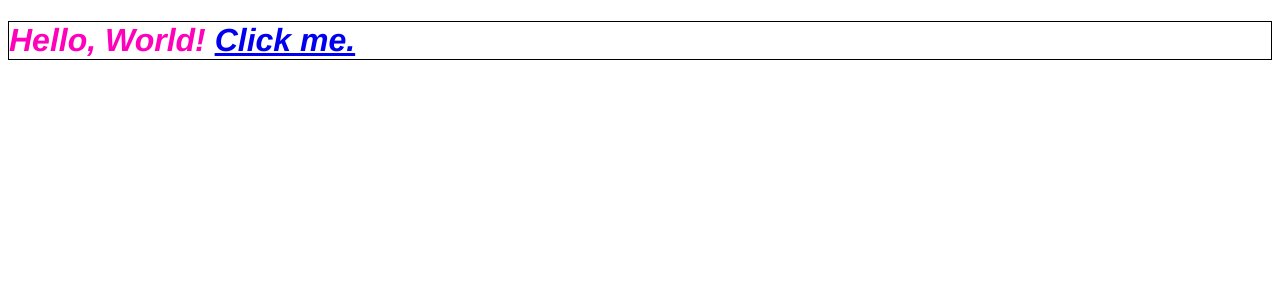
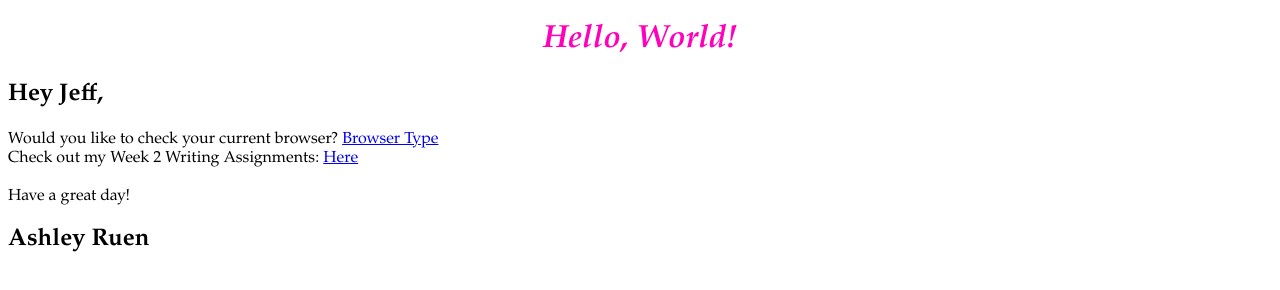
Before and after one commit to ruenashl/TC349, a plain HTML site: page week2/hello.html in a window 1280 px wide. Drawn offline with Linux system fonts and the light colour scheme.

Commit message:
logo and writing

```diff
--- a/week2/CSS/screen.css
+++ b/week2/CSS/screen.css
@@ -1,6 +1,22 @@
 h1 {
 	font-style: italic;
-	font-family: Helvetica;
+	font-family: Palatino;
 	color: #ff00bb;
-	border: 1px solid #000;
+	text-align: center;
 }
+
+h2	{
+	font-family:Palatino;
+		text-align:left;
+
+}
+
+p	{
+	font-family:Palatino;
+		text-align: justified;
+
+}
+h3	{
+	font-family:Palatino;
+		text-align:right;
+}
--- a/week2/JS/app.js
+++ b/week2/JS/app.js
@@ -1,3 +1,3 @@
 function hello()	{
-		alert("Hello, World!");
+		alert("You're using " + navigator.appName);
 }
--- a/week2/hello.html
+++ b/week2/hello.html
@@ -8,6 +8,18 @@
 </head>
 
 <body>
-<h1>Hello, World! <a href="#" onClick="hello();">Click me.</a></h1>
+<h1>Hello, World!</h1>
+
+<h2>	Hey Jeff,</h2>
+<p>
+	Would you like to check your current browser? <a href="#" onClick="hello();">Browser Type</a><br>
+	Check out my Week 2 Writing Assignments: <a href="writing.html">Here</a><br><br>
+	Have a great day!
+
+</p>
+
+<h2>
+	Ashley Ruen
+	</h2>
 </body>
 </html>
```
Also changed, not shown: week2/writing.html (added, +24 -0 lines), week2/logo.png (added).
